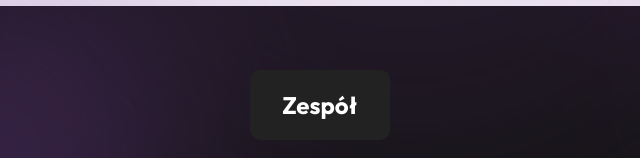
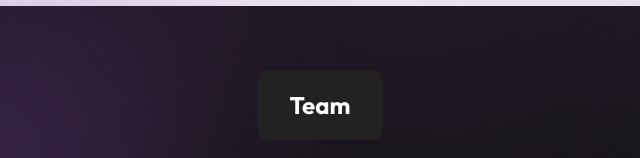
Before and after one commit to projektgizmo/projektgizmo.github.io, a React app: page index_eng.html in a window 1280 px wide. Shown: the part 794-952 px from the top of the page, 320-960 px from the left. Built offline with nearby package versions, Linux system fonts and the light colour scheme; a web font is replaced by a local one.

Commit message:
Change section title from 'Zespół' to 'Team'

```diff
--- a/index_eng.html
+++ b/index_eng.html
@@ -67,7 +67,7 @@
 
       <section id="zespol" class="team-section">
         <div class="container">
-          <h2 class="section-title">Zespół</h2>
+          <h2 class="section-title">Team</h2>
           <div class="team-grid">
             <div class="team-card">
               <img src="public\external\avatar.svg" alt="Awatar Feliksa Brzezińskiego" class="team-card__avatar"/>
```
